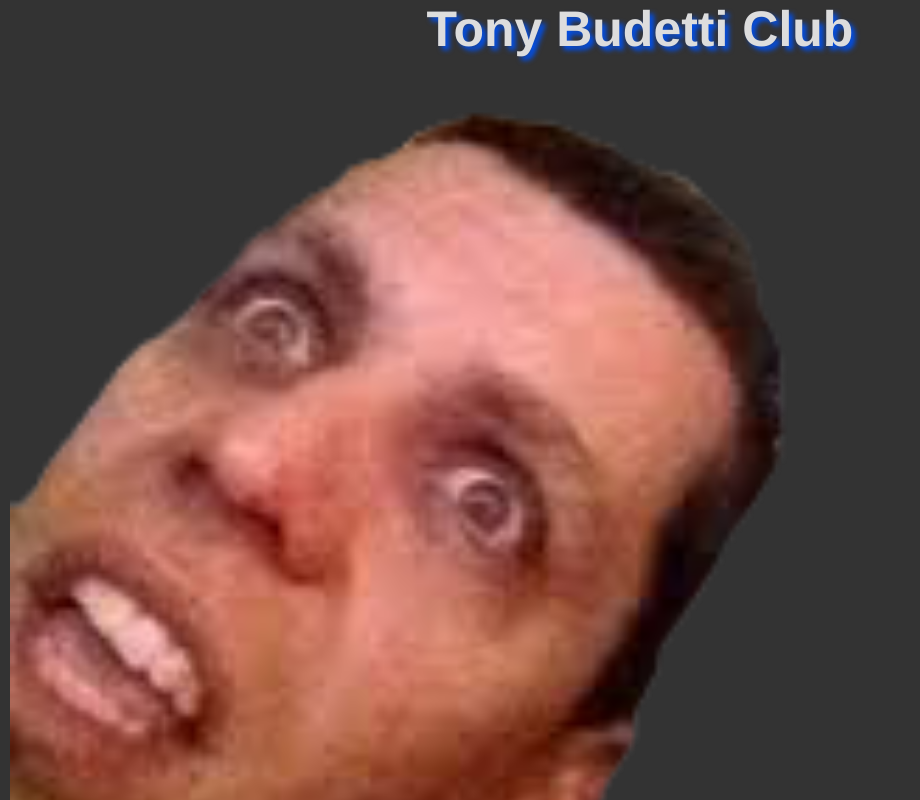
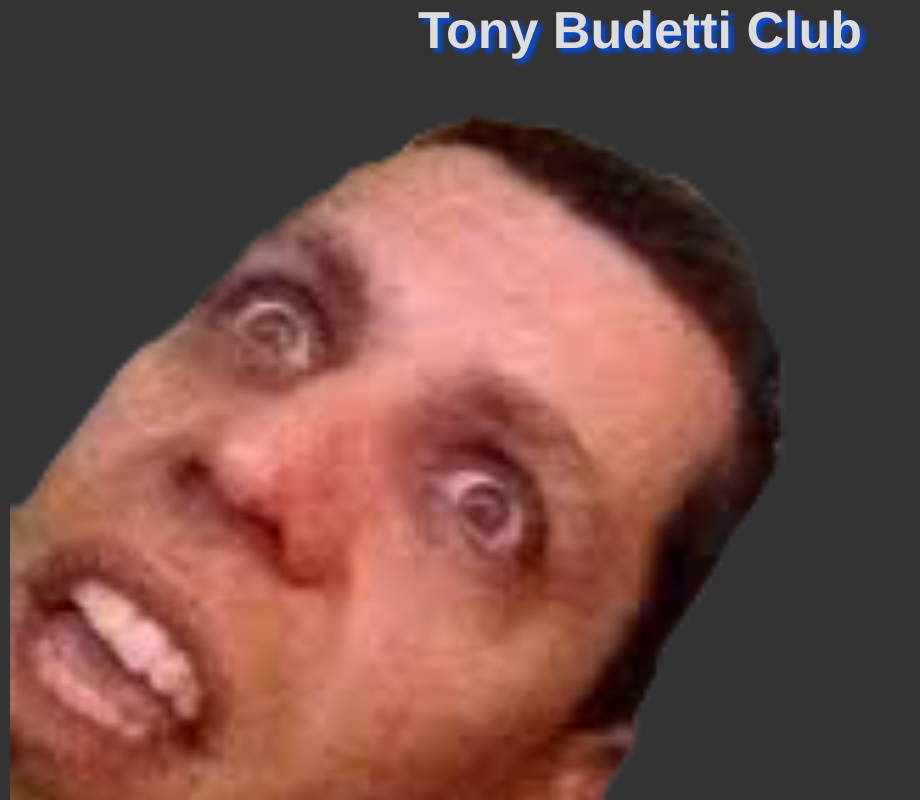
Before and after one commit to bobbyjenkins444/bbby.github.io, a plain HTML site: page index.html in a window 1280 px wide. Shown: the top 800 px of the page, without its empty margins (0-920 px from the left). Drawn offline with Linux system fonts and the light colour scheme.

Commit message:
Font size to percentage from px

```diff
--- a/index.html
+++ b/index.html
@@ -10,7 +10,7 @@ img{
 }
 </style>
 	<div>
-		<h1 style="color:#DDD; font-family:helvetica; text-align:center; font-size:50px; text-shadow:4px 4px 5px #0050ee;">
+		<h1 style="color:#DDD; font-family:helvetica; text-align:center; font-size:325%; text-shadow:4px 4px 5px #0050ee;">
 			Tony Budetti Club
 		</h1>
 	</div>
```
